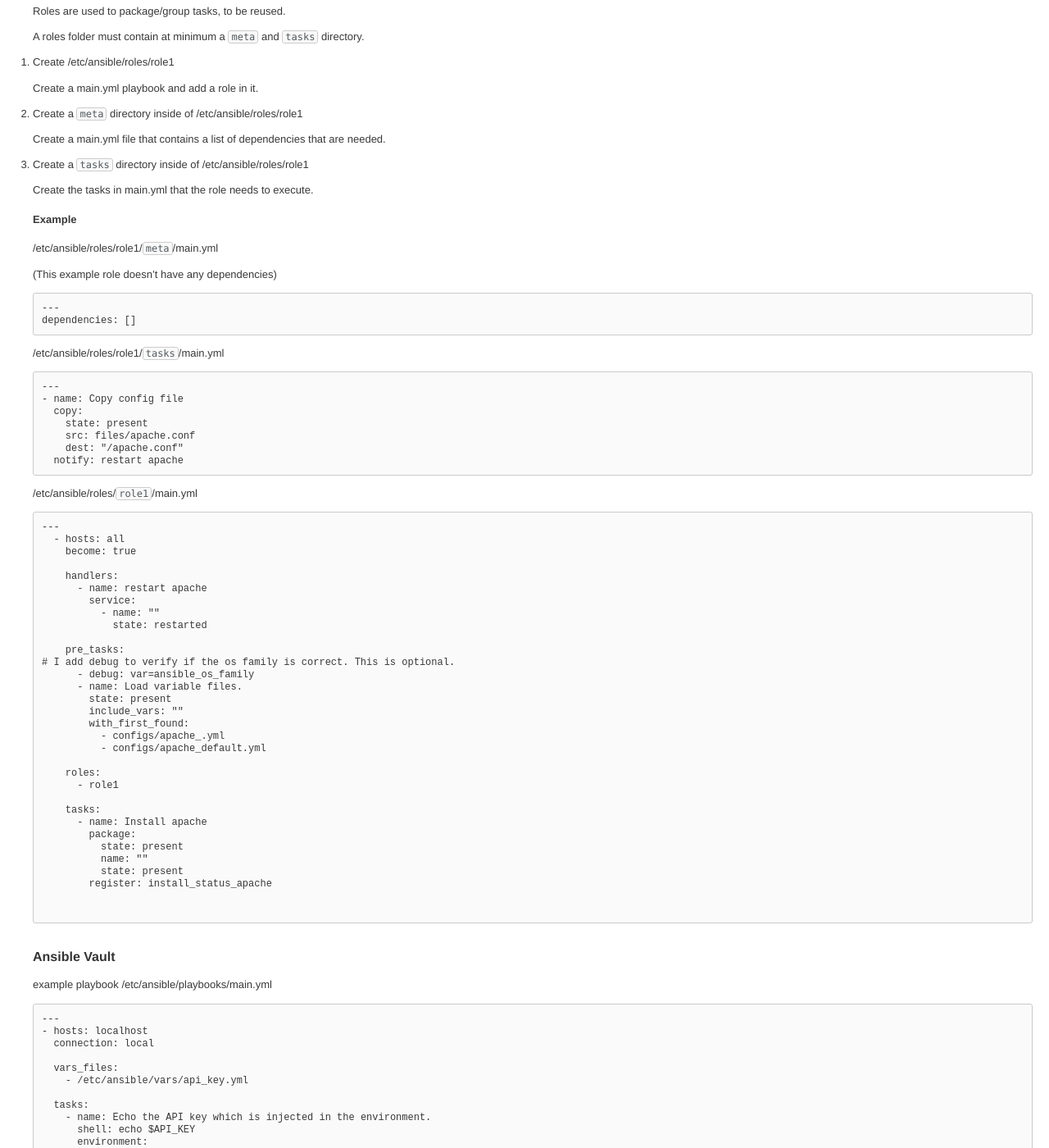
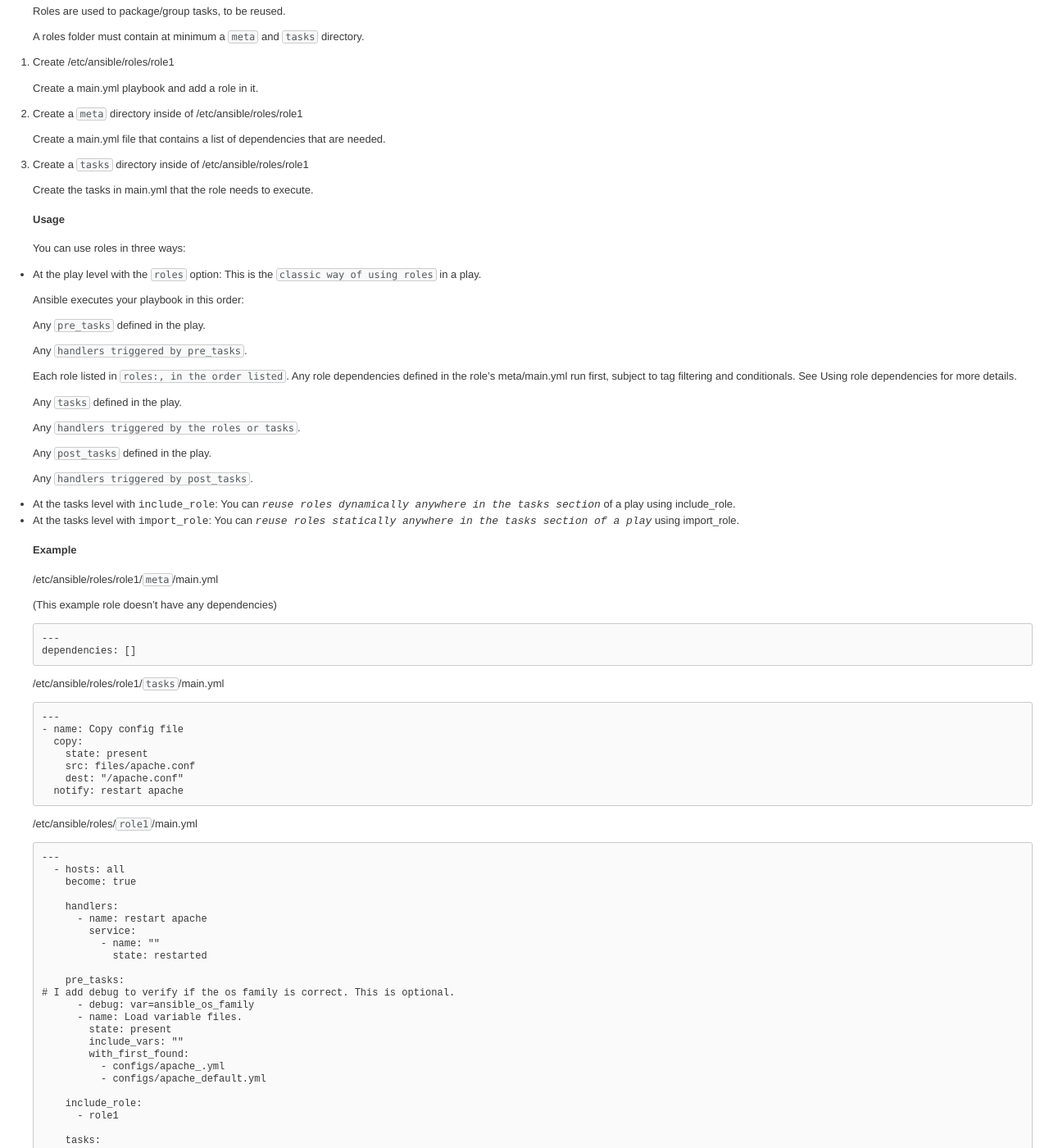
Before and after one commit to christophedc0/blog.iety.xyz, a Jekyll site: the page built from ansible.md, in a window 1280 px wide and 1400 px high, scrolled down 4106 px. Shown: the whole window at 82% size. Built offline with Jekyll 4.4.1, drawn with Linux system fonts in a browser that asks for light colours; our own code applies the rules of GitHub Pages for plain Markdown files; comment, search, counter and statistics services are not loaded.

Commit message:
roles update

```diff
--- a/ansible.md
+++ b/ansible.md
@@ -294,6 +294,32 @@ A roles folder must contain at minimum a `meta` and `tasks` directory.
 
     Create the tasks in main.yml that the role needs to execute.
 
+#### Usage
+
+You can use roles in three ways:
+
+- At the play level with the `roles` option: This is the *`classic way of using roles`* in a play.
+
+  Ansible executes your playbook in this order:
+
+    Any *`pre_tasks`* defined in the play.
+
+    Any *`handlers triggered by pre_tasks`*.
+
+    Each role listed in *`roles:, in the order listed`*. Any role dependencies defined in the role’s meta/main.yml run first, subject to tag filtering and conditionals. See Using role dependencies for more details.
+
+    Any *`tasks`* defined in the play.
+
+    Any *`handlers triggered by the roles or tasks`*.
+
+    Any *`post_tasks`* defined in the play.
+
+    Any *`handlers triggered by post_tasks`*.
+
+- At the tasks level with `include_role`: You can *`reuse roles dynamically anywhere in the tasks section`* of a play using include_role.
+- At the tasks level with `import_role`: You can *`reuse roles statically anywhere in the tasks section of a play`* using import_role.
+
+
 #### Example
 
 /etc/ansible/roles/role1/*`meta`*/main.yml
@@ -340,7 +366,7 @@ dependencies: []
           - configs/apache_{{ ansible_os_family }}.yml
           - configs/apache_default.yml
 
-    roles:
+    include_role:
       - role1
 
     tasks:
```
